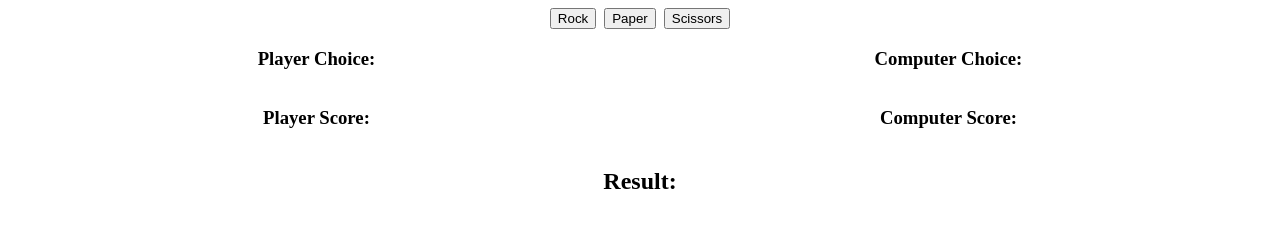
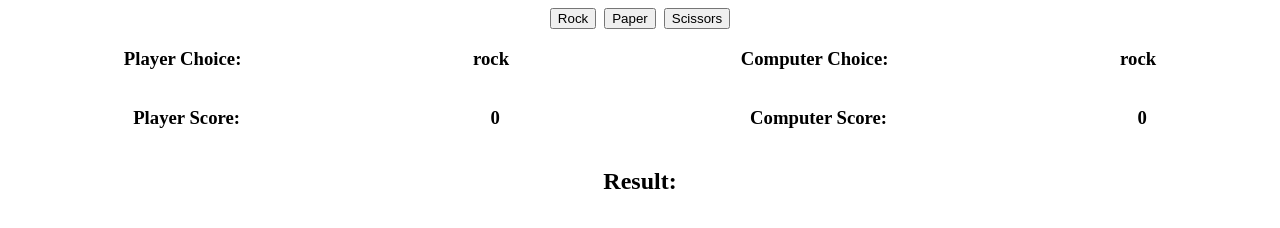
Before and after one commit to thenormboy/rockpaperscissors, a plain HTML site: page index.html in a window 1280 px wide. Both pictures are taken after a click on the button "Rock". Drawn offline with Linux system fonts and the light colour scheme.

Commit message:
added display for choice, score and final results

```diff
--- a/index.html
+++ b/index.html
@@ -15,15 +15,20 @@
             <button>Scissors</button>
         </div>
         <div class="choiceBar">
-            <h3 class="playerChoice">Player Choice: </h3>
+            <h3>Player Choice: </h3>
+            <h3 class="playerChoice"></h3>
             <h3>Computer Choice: </h3>
+            <h3 class="computerChoice"></h3>
         </div>
         <div class="scoreBar">
             <h3>Player Score: </h3>
+            <h3 class="playerScoreTotal"></h3>
             <h3>Computer Score: </h3>
+            <h3 class="computerScoreTotal"></h3>
         </div>
         <div class="resultBar">
             <h2>Result: </h2>
+            <h2 class="results"></h2>
         </div>
     </body>
 </html>
--- a/rps.js
+++ b/rps.js
@@ -50,9 +50,34 @@ function game() {
 
 const btns = document.querySelectorAll('button');
 
+const playerChoice = document.querySelector('.playerChoice');
+const computerChoice = document.querySelector('.computerChoice');
+
+const playerScoreTotal = document.querySelector('.playerScoreTotal');
+const computerScoreTotal = document.querySelector('.computerScoreTotal');
+
+const results = document.querySelector('.results');
+
 btns.forEach((button) => {
     button.addEventListener('click', () => {
-        console.log(playRound(getPlayerChoice(button.innerText), getComputerChoice()));
+        let playerSelection = getPlayerChoice(button.textContent);
+        let computerSelection = getComputerChoice();
+
+        playerChoice.textContent = String(playerSelection);
+        computerChoice.textContent = String(computerSelection);
+
+        console.log(playRound(playerSelection, computerSelection));
+
+        playerScoreTotal.textContent = String(playerScore);
+        computerScoreTotal.textContent = String(computerScore);
+
+        if (playerScore == 5) {
+            results.textContent = "Player Wins";
+
+        } else if (computerScore == 5) {
+            results.textContent = "Computer Wins";
+
+        }
 
     })
 })
```
